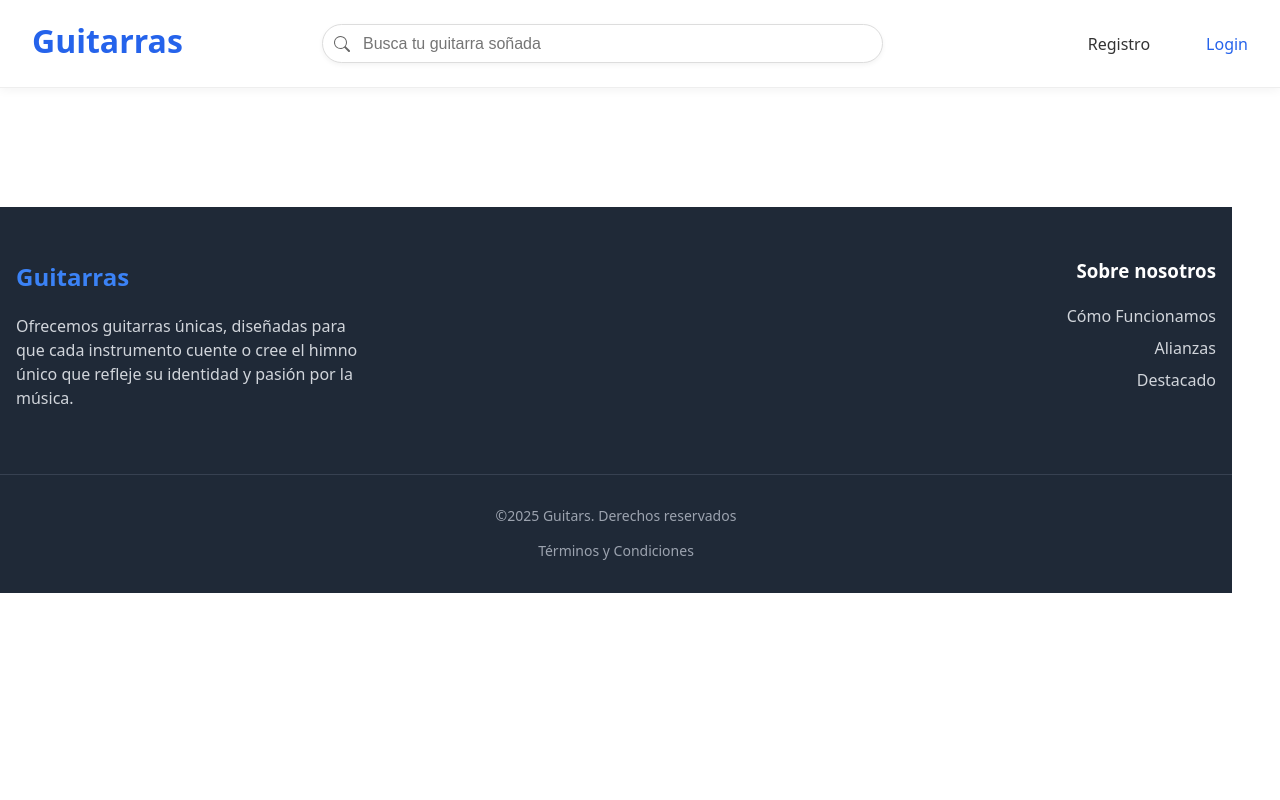
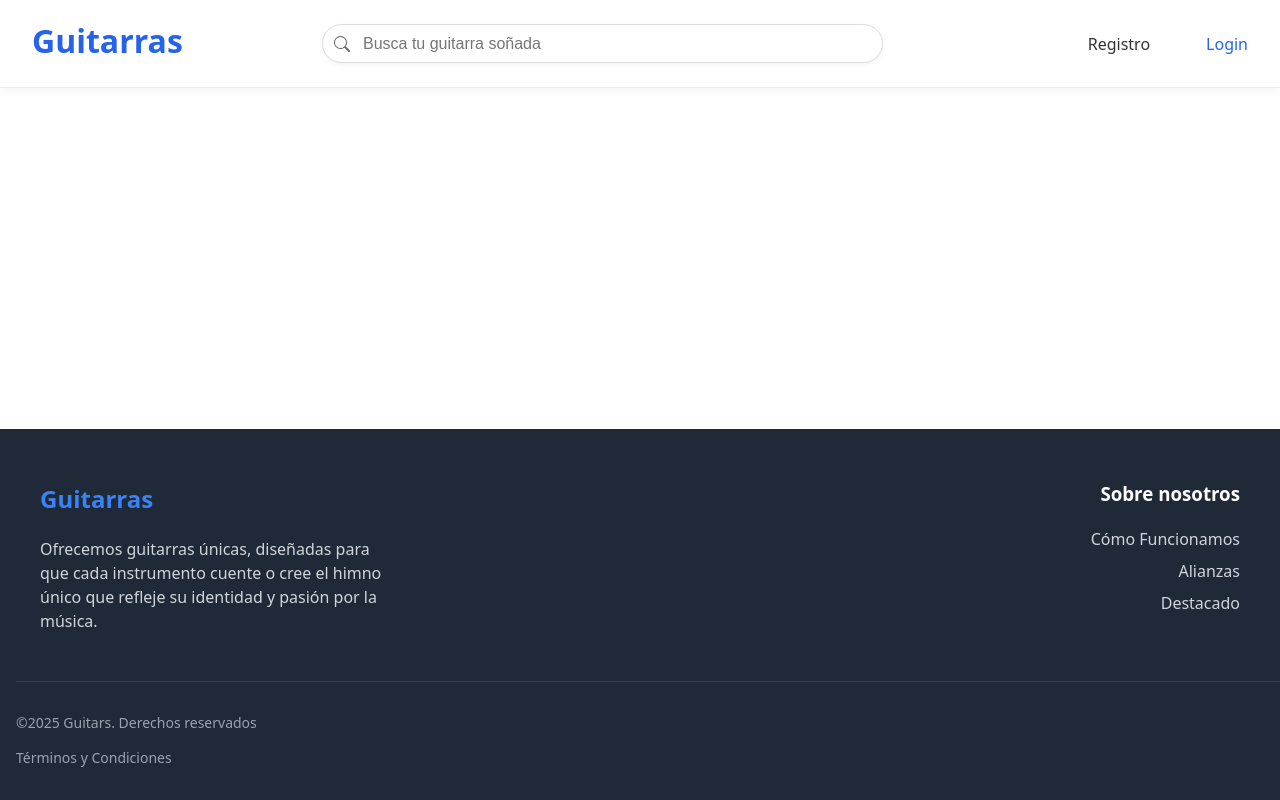
Before and after one commit to EliasSoto/web_guitars, a React (Vite) app: page / in a window 1280 px wide. Built offline with nearby package versions, Linux system fonts and the light colour scheme; no server answers.

Commit message:
Estilos footer.

```diff
--- a/src/components/Footer.jsx
+++ b/src/components/Footer.jsx
@@ -3,8 +3,8 @@ import React from "react";
 const Footer = () => {
   return (
     <footer style={{backgroundColor: "#1f2937", padding: "2rem 0",
-        position: "relative",
-        bottom: 0,
+        position: "absolute",
+        bottom: 0, left: 0, right: 0,
         width: "100%", }}>
       <div style={{ maxWidth: "1200px", margin: "0 auto", display: "flex", flexWrap: "wrap", justifyContent: "space-between", alignItems: "flex-start", padding: "0 1rem" }}>
 
@@ -27,7 +27,7 @@ const Footer = () => {
 
       </div>
 
-      <div style={{ borderTop: "1px solid #374151", marginTop: "2rem", paddingTop: "1rem", textAlign: "center", fontSize: "0.875rem", color: "#9ca3af" }}>
+      <div style={{ borderTop: "1px solid #374151", marginTop: "1rem",marginLeft:"1rem" , paddingTop: "1rem", textAlign: "left", fontSize: "0.875rem", color: "#9ca3af" }}>
         <p>©2025 Guitars. Derechos reservados</p>
         <a href="#" style={{ color: "#9ca3af", textDecoration: "none" ,}}>Términos y Condiciones</a>
       </div>
```
